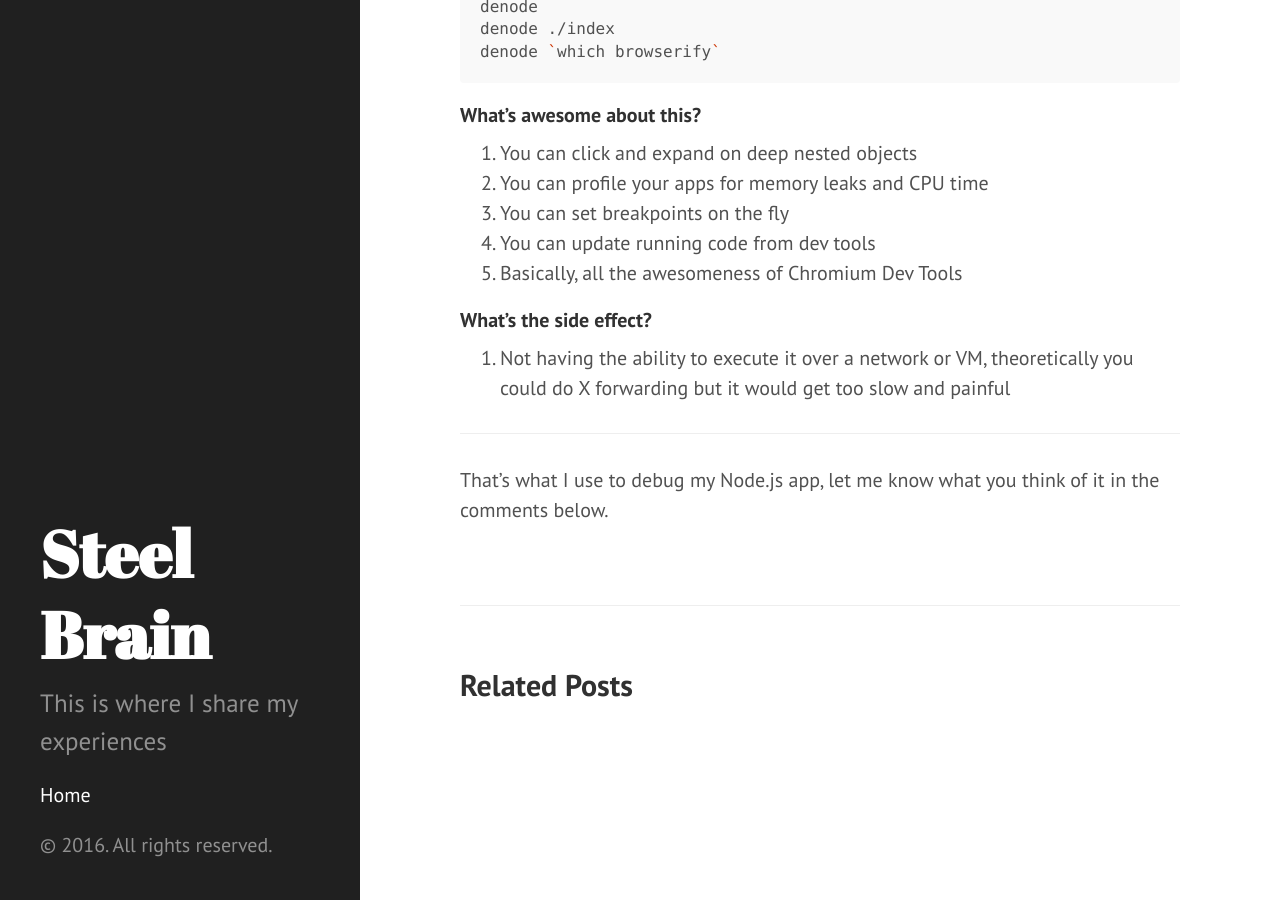
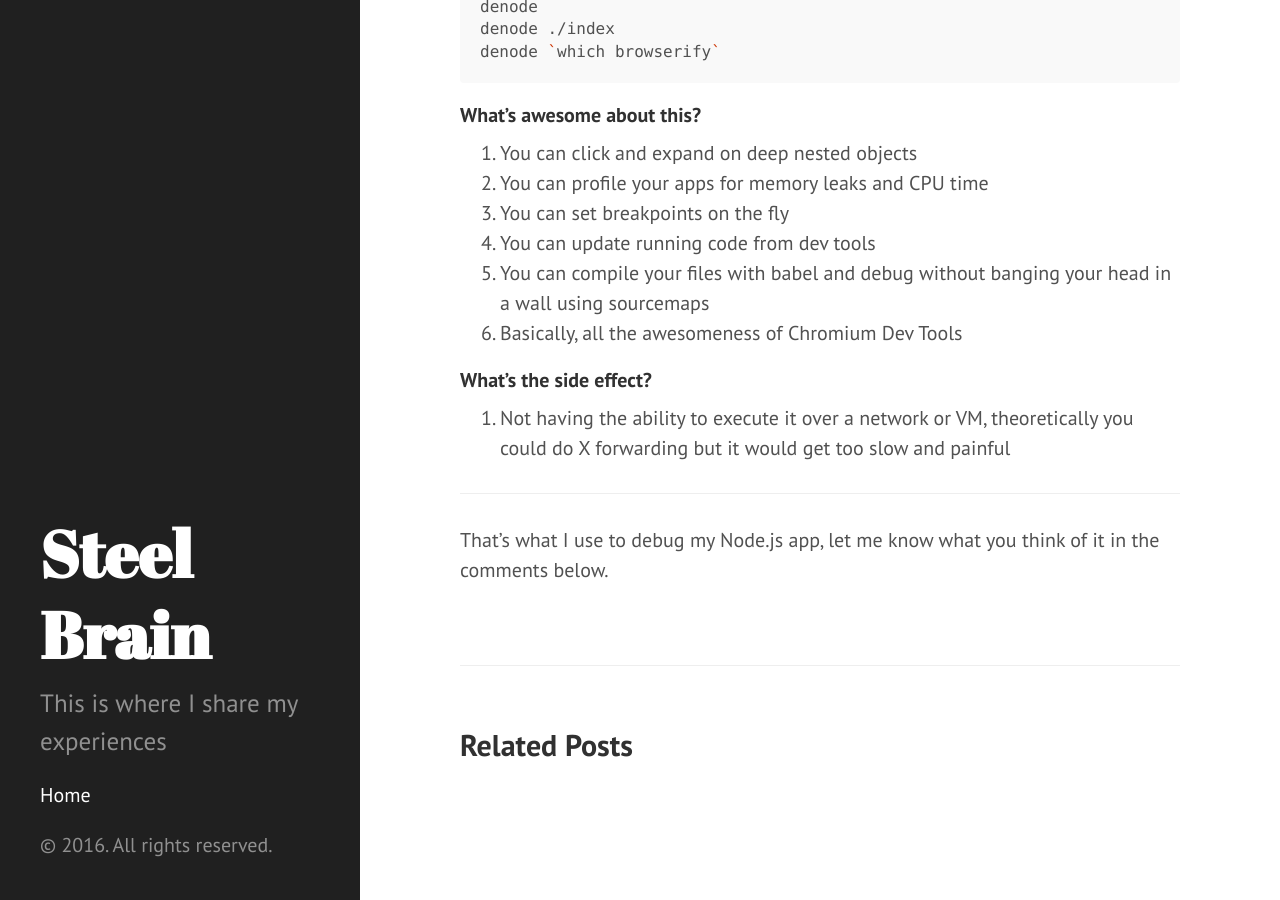
Before and after one commit to steelbrain/steelbrain.github.io, a Jekyll site: the page built from _posts/2016-04-15-how-i-debug-node-js.md, in a window 1280 px wide and 900 px high, scrolled down 1374 px. Built offline with Jekyll 4.4.1, drawn with Linux system fonts in a browser that asks for light colours; comment, search, counter and statistics services are not loaded.

Commit message:
:new: Add a new pro fact to 'How I debug Node.js'

```diff
--- a/_posts/2016-04-15-how-i-debug-node-js.md
+++ b/_posts/2016-04-15-how-i-debug-node-js.md
@@ -55,6 +55,7 @@ denode `which browserify`
 0. You can profile your apps for memory leaks and CPU time
 0. You can set breakpoints on the fly
 0. You can update running code from dev tools
+0. You can compile your files with babel and debug without banging your head in a wall using sourcemaps
 0. Basically, all the awesomeness of Chromium Dev Tools
 
 #### What's the side effect?
```
